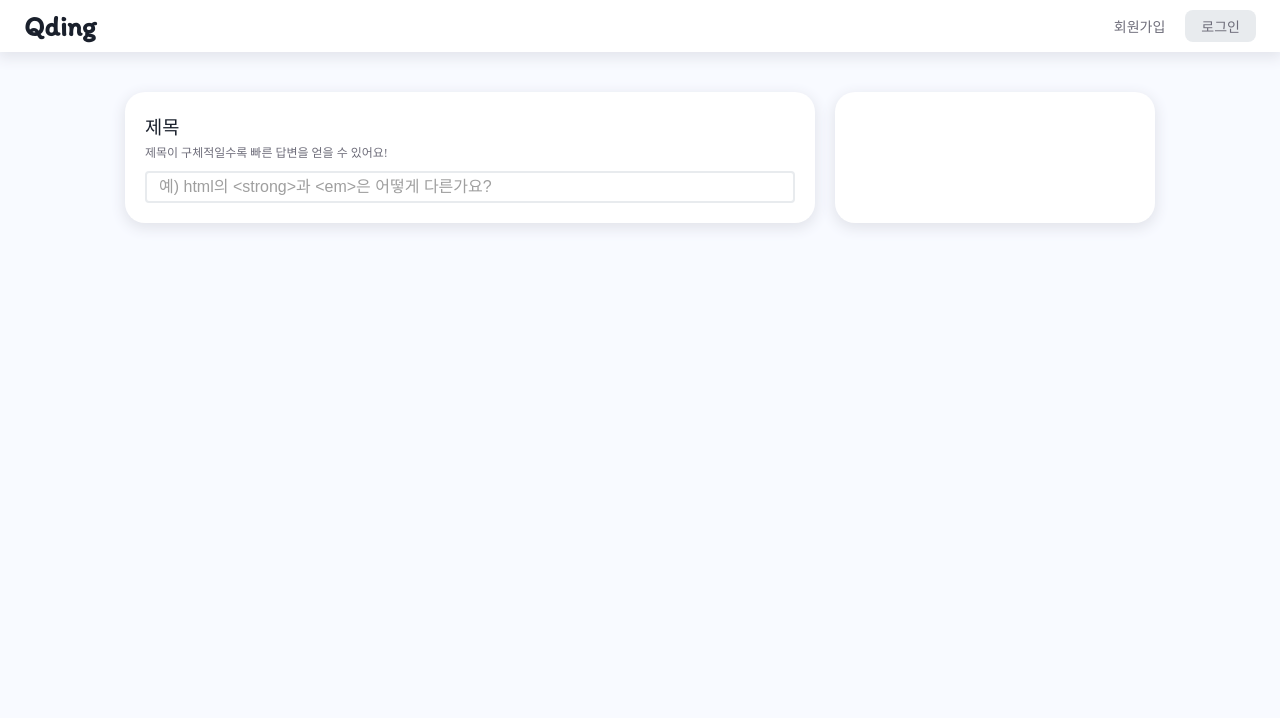
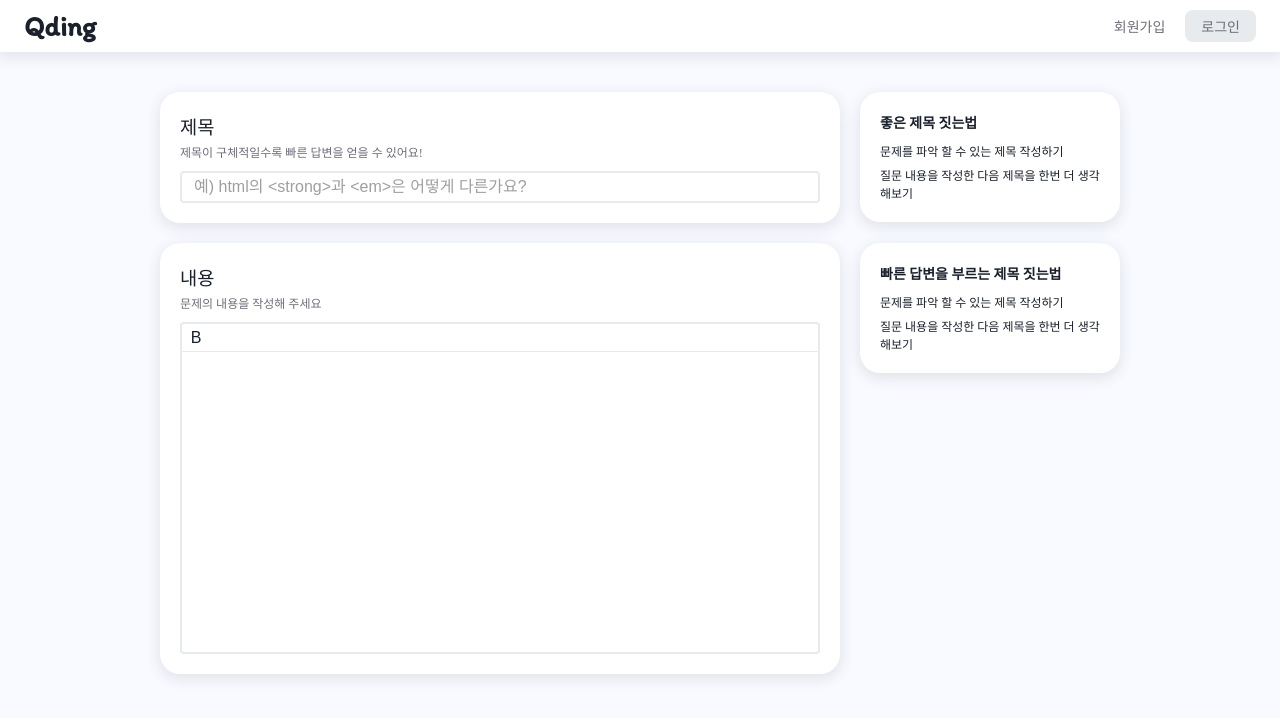
Before and after one commit to bakujinDev/qding_frontend, a Next.js app: page /qna/ask in a window 1280 px wide. Shown: the top 718 px of the page. Built offline with nearby package versions, Linux system fonts and the light colour scheme; no server answers.

Commit message:
ing text editor

```diff
--- a/src/components/Layout.tsx
+++ b/src/components/Layout.tsx
@@ -3,7 +3,7 @@ import { ReactElement } from "react";
 import DefaultHeader from "./header/DefaultHeader";
 import styles from "./layout.module.scss";
 import CommonComp from "./CommonComp";
-import { Slide, ToastContainer } from "react-toastify";
+import { ToastContainer } from "react-toastify";
 
 interface IProps {
   children: ReactElement<any, any>;
--- a/src/pages/auth/email_authentication/[token]/index.tsx
+++ b/src/pages/auth/email_authentication/[token].tsx
@@ -3,7 +3,7 @@ import { useMutation } from "@tanstack/react-query";
 import { useRouter } from "next/router";
 import { useEffect } from "react";
 import U_spinner from "@/asset/util/U_spinner.svg";
-import styles from "./index.module.scss";
+import styles from "./token.module.scss";
 import SentimentSatisfiedAltIcon from "@mui/icons-material/SentimentSatisfiedAlt";
 import SentimentDissatisfiedIcon from "@mui/icons-material/SentimentDissatisfied";
 
--- a/src/pages/auth/email_authentication/[token]/index.module.scss
+++ b/src/pages/auth/email_authentication/token.module.scss
@@ -1,4 +1,4 @@
-@use "../../../../styles/variable" as *;
+@use "../../../styles/variable" as *;
 
 .emailAuthPage {
   flex: 1;
--- a/src/pages/qna/ask/ask.module.scss
+++ b/src/pages/qna/ask/ask.module.scss
@@ -4,6 +4,7 @@
   flex: 1;
   display: flex;
   flex-direction: column;
+  gap: 20px;
   align-items: center;
   padding: 40px;
   overflow-y: scroll;
@@ -11,13 +12,17 @@
 
   .contSec {
     display: flex;
+    align-items: flex-start;
+    flex-wrap: wrap;
     gap: 20px;
+    width: 100%;
+    max-width: 960px;
 
     .contArea {
+      flex: 1;
       display: flex;
       flex-direction: column;
       gap: 10px;
-      width: 690px;
       padding: 20px;
       background: #fff;
       border-radius: 20px;
@@ -56,15 +61,55 @@
             padding: 0 12px;
           }
         }
+
+        .editorBox {
+          border: 2px solid $White2;
+          border-radius: 4px;
+          overflow: hidden;
+
+          .btnBar {
+            display: flex;
+            height: 28px;
+            border-bottom: 1px solid $White2;
+
+            button {
+              width: 28px;
+            }
+          }
+
+          .editor {
+            padding: 12px;
+            min-height: 300px;
+          }
+        }
       }
     }
 
     .tipArea {
-      width: 320px;
+      display: flex;
+      flex-direction: column;
+      gap: 10px;
+      width: 260px;
       padding: 20px;
       background: #fff;
       border-radius: 20px;
       box-shadow: 0px 4px 13px 2px #e3e5ec;
+
+      .key {
+        font-size: 14px;
+      }
+
+      .valueBox {
+        .valueList {
+          display: flex;
+          flex-direction: column;
+          gap: 6px;
+
+          li {
+            font-size: 12px;
+          }
+        }
+      }
     }
   }
 }
--- a/src/pages/qna/ask/index.tsx
+++ b/src/pages/qna/ask/index.tsx
@@ -1,8 +1,12 @@
 import { IPostQuestion } from "@/api/qna";
 import styles from "./ask.module.scss";
 import { useForm } from "react-hook-form";
+import { useRef } from "react";
+import Seo from "@/components/Seo";
 
 export default function Ask() {
+  const editorRef = useRef<HTMLDivElement>(null);
+
   const {
     register,
     handleSubmit,
@@ -10,7 +14,13 @@ export default function Ask() {
     reset,
   } = useForm<IPostQuestion>();
 
+  function onClickBoldBtn() {
+    document.execCommand("bold");
+  }
+
   return (
+    <>
+      <Seo title="질문하기" />
       <main className={styles.ask}>
         <section className={`${styles.titleSec} ${styles.contSec}`}>
           <article className={styles.contArea}>
@@ -35,8 +45,57 @@ export default function Ask() {
             </div>
           </article>
 
-        <article className={styles.tipArea}></article>
+          <article className={styles.tipArea}>
+            <h3 className={styles.key}>좋은 제목 짓는법</h3>
+
+            <div className={styles.valueBox}>
+              <ul className={styles.valueList}>
+                <li>문제를 파악 할 수 있는 제목 작성하기</li>
+                <li>질문 내용을 작성한 다음 제목을 한번 더 생각해보기</li>
+              </ul>
+            </div>
+          </article>
+        </section>
+
+        <section className={`${styles.titleSec} ${styles.contSec}`}>
+          <article className={styles.contArea}>
+            <div className={styles.keyBox}>
+              <h1 className={styles.key}>내용</h1>
+
+              <p className={styles.explain}>문제의 내용을 작성해 주세요</p>
+            </div>
+
+            <div className={styles.valueBox}>
+              <div className={styles.editorBox}>
+                <div className={styles.btnBar}>
+                  <button className={styles.bolBtn} onClick={onClickBoldBtn}>
+                    B
+                  </button>
+                </div>
+                <div
+                  className={styles.editor}
+                  ref={editorRef}
+                  contentEditable="true"
+                  spellCheck="false"
+                  onInput={(e) => console.log(e.currentTarget.textContent)}
+                  onFocus={(e) => console.log(e)}
+                />
+              </div>
+            </div>
+          </article>
+
+          <article className={styles.tipArea}>
+            <h3 className={styles.key}>빠른 답변을 부르는 제목 짓는법</h3>
+
+            <div className={styles.valueBox}>
+              <ul className={styles.valueList}>
+                <li>문제를 파악 할 수 있는 제목 작성하기</li>
+                <li>질문 내용을 작성한 다음 제목을 한번 더 생각해보기</li>
+              </ul>
+            </div>
+          </article>
         </section>
       </main>
+    </>
   );
 }
```
Lines whose indentation alone changed are shown as unchanged.
